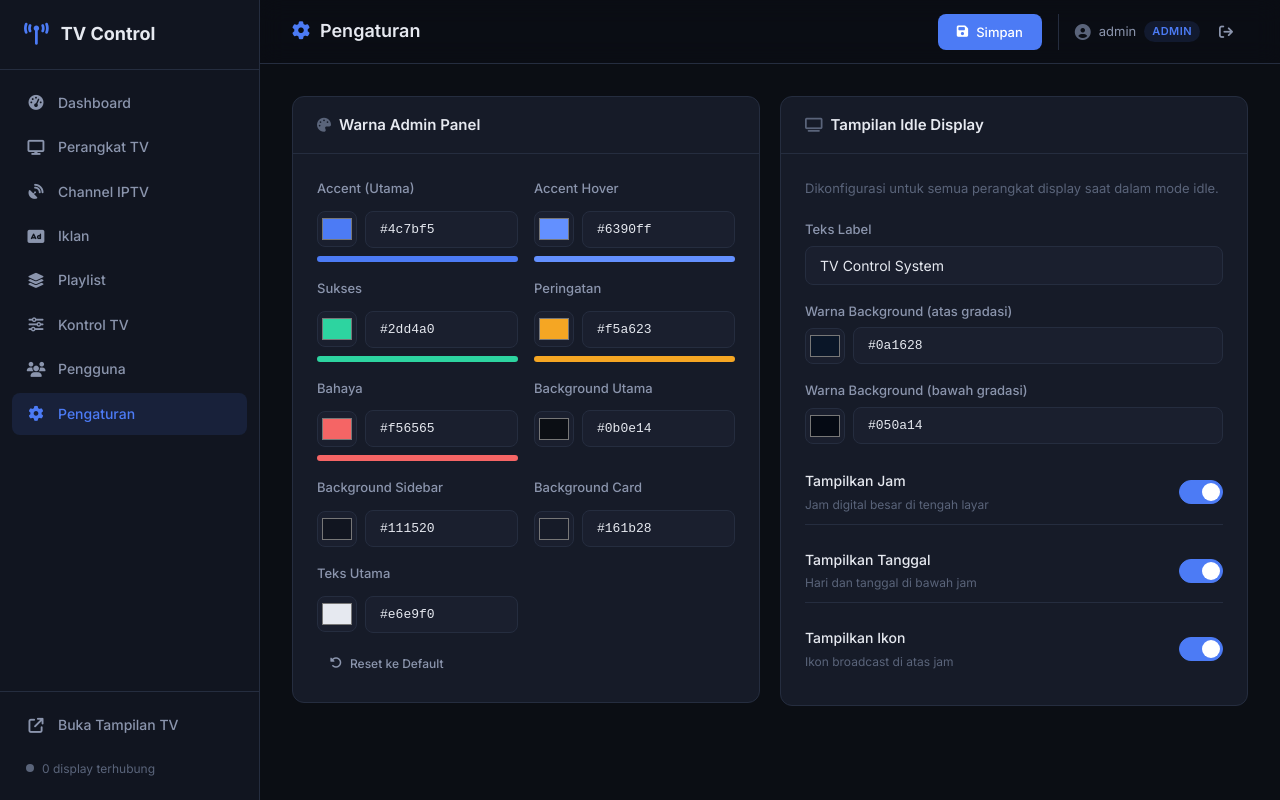
After one commit to nurfauziskandar/Television-Ads, a Flask app: page /admin/settings in a window 1280 px wide. The commit adds this page. Run offline with Flask 3, Linux system fonts and the light colour scheme; a user stored in the database is signed in; some libraries are stand-ins or nearby versions.

Commit message:
add custom color config, idle display config, fix gitignore
- AppConfig model: key-value store untuk konfigurasi aplikasi
- /admin/settings: color picker warna admin panel + konfigurasi idle display
- /api/config/css: CSS variables dinamis berdasarkan config tersimpan
- /api/config/display: konfigurasi idle untuk display client (tanpa auth)
- display.js: fetch dan apply idle config (background, label, visibility)
- .gitignore: fix *.db, tambah *.log, .DS_Store, logs/
- README: tambah seksi Login & Akun, Settings, API config reference

Co-Authored-By: Claude Sonnet 4.6 <noreply@anthropic.com>

```diff
--- a/app.py
+++ b/app.py
@@ -9,7 +9,7 @@ from flask_socketio import SocketIO, emit, join_room
 from werkzeug.utils import secure_filename
 from functools import wraps
 from flask import session
-from models import db, AdminUser, Channel, Ad, Playlist, PlaylistItem, Device, DeviceChannel, DevicePlaylist
+from models import db, AdminUser, Channel, Ad, Playlist, PlaylistItem, Device, DeviceChannel, DevicePlaylist, AppConfig, CONFIG_DEFAULTS
 from config import Config
 
 # Patch on socketserver.BaseServer.handle_error to silently ignore ENOTCONN (errno 57).
@@ -449,6 +449,88 @@ def api_delete_user(uid):
     db.session.delete(user)
     db.session.commit()
     return jsonify({'status': 'deleted'})
+
+
+# ---------------------------------------------------------------------------
+# Admin — Settings
+# ---------------------------------------------------------------------------
+
+def _hex_to_rgba(hex_color, alpha):
+    """Konversi hex color (#rrggbb) ke string rgba() dengan alpha tertentu."""
+    h = hex_color.lstrip('#')
+    if len(h) == 3:
+        h = ''.join(c * 2 for c in h)
+    try:
+        r, g, b = int(h[0:2], 16), int(h[2:4], 16), int(h[4:6], 16)
+        return f'rgba({r}, {g}, {b}, {alpha})'
+    except Exception:
+        return hex_color
+
+
+@app.route('/admin/settings')
+@admin_required
+def admin_settings():
+    config = {k: AppConfig.get(k, v) for k, v in CONFIG_DEFAULTS.items()}
+    return render_template('settings.html', page='settings', config=config)
+
+
+@app.route('/api/config', methods=['GET'])
+@admin_required
+def api_get_config():
+    return jsonify({k: AppConfig.get(k, v) for k, v in CONFIG_DEFAULTS.items()})
+
+
+@app.route('/api/config', methods=['POST'])
+@admin_required
+def api_update_config():
+    data = request.json or {}
+    for key, value in data.items():
+        if key in CONFIG_DEFAULTS:
+            AppConfig.set(key, str(value))
+    db.session.commit()
+    return jsonify({'status': 'ok'})
+
+
+@app.route('/api/config/css')
+def api_config_css():
+    """Endpoint CSS yang meng-override variabel warna admin panel."""
+    accent       = AppConfig.get('color_accent',       CONFIG_DEFAULTS['color_accent'])
+    accent_hover = AppConfig.get('color_accent_hover',  CONFIG_DEFAULTS['color_accent_hover'])
+    success      = AppConfig.get('color_success',       CONFIG_DEFAULTS['color_success'])
+    warning      = AppConfig.get('color_warning',       CONFIG_DEFAULTS['color_warning'])
+    danger       = AppConfig.get('color_danger',        CONFIG_DEFAULTS['color_danger'])
+    bg_primary   = AppConfig.get('color_bg_primary',    CONFIG_DEFAULTS['color_bg_primary'])
+    bg_secondary = AppConfig.get('color_bg_secondary',  CONFIG_DEFAULTS['color_bg_secondary'])
+    bg_card      = AppConfig.get('color_bg_card',       CONFIG_DEFAULTS['color_bg_card'])
+    text_primary = AppConfig.get('color_text_primary',  CONFIG_DEFAULTS['color_text_primary'])
+
+    css = f""":root {{
+  --accent:          {accent};
+  --accent-hover:    {accent_hover};
+  --accent-subtle:   {_hex_to_rgba(accent, 0.12)};
+  --success:         {success};
+  --success-subtle:  {_hex_to_rgba(success, 0.12)};
+  --warning:         {warning};
+  --warning-subtle:  {_hex_to_rgba(warning, 0.12)};
+  --danger:          {danger};
+  --danger-subtle:   {_hex_to_rgba(danger, 0.12)};
+  --bg-primary:      {bg_primary};
+  --bg-secondary:    {bg_secondary};
+  --bg-card:         {bg_card};
+  --text-primary:    {text_primary};
+}}"""
+    return Response(css, content_type='text/css',
+                    headers={'Cache-Control': 'no-cache'})
+
+
+@app.route('/api/config/display')
+def api_config_display():
+    """Konfigurasi idle display — tidak memerlukan auth (diakses display client)."""
+    return jsonify({
+        k: AppConfig.get(k, CONFIG_DEFAULTS[k])
+        for k in ('idle_show_clock', 'idle_show_date', 'idle_show_icon',
+                  'idle_label', 'idle_bg_from', 'idle_bg_to')
+    })
 
 
 # ---------------------------------------------------------------------------
@@ -1016,6 +1098,11 @@ def on_socket_error(e):
 
 with app.app_context():
     db.create_all()
+    # Seed config defaults jika belum ada
+    for k, v in CONFIG_DEFAULTS.items():
+        if not AppConfig.query.filter_by(key=k).first():
+            db.session.add(AppConfig(key=k, value=v))
+    db.session.commit()
     # Migrasi manual: tambah kolom 'role' ke tabel admin_user jika belum ada.
     # db.create_all() tidak mengubah tabel yang sudah ada, sehingga perlu ALTER TABLE.
     # Gunakan begin() agar DDL otomatis di-commit saat blok selesai.
--- a/static/css/admin.css
+++ b/static/css/admin.css
@@ -1752,6 +1752,91 @@ textarea.form-control { resize: vertical; min-height: 80px; }
     }
 }
 
+/* Settings page */
+.settings-grid {
+    display: grid;
+    grid-template-columns: 1fr 1fr;
+    gap: 20px;
+    align-items: start;
+}
+
+.color-grid {
+    display: grid;
+    grid-template-columns: 1fr 1fr;
+    gap: 16px;
+}
+
+.color-item {
+    display: flex;
+    flex-direction: column;
+    gap: 6px;
+}
+
+.color-input-wrap {
+    display: flex;
+    align-items: center;
+    gap: 8px;
+}
+
+.color-input-wrap input[type="color"] {
+    width: 40px;
+    height: 36px;
+    border: 1px solid var(--border);
+    border-radius: var(--radius);
+    background: var(--bg-input);
+    cursor: pointer;
+    padding: 2px;
+    flex-shrink: 0;
+}
+
+.color-hex {
+    flex: 1;
+    font-family: 'Courier New', monospace;
+    font-size: 13px;
+}
+
+.color-preview {
+    height: 6px;
+    border-radius: 3px;
+    margin-top: 2px;
+    transition: background 0.2s;
+}
+
+.settings-toggle-row {
+    display: flex;
+    align-items: center;
+    justify-content: space-between;
+    gap: 16px;
+    padding: 10px 0;
+    border-bottom: 1px solid var(--border);
+}
+
+.settings-toggle-row:last-child {
+    border-bottom: none;
+}
+
+.settings-toggle-label {
+    font-size: 14px;
+    font-weight: 500;
+    color: var(--text-primary);
+}
+
+.settings-toggle-desc {
+    font-size: 12px;
+    color: var(--text-muted);
+    margin-top: 2px;
+}
+
+.btn-sm {
+    padding: 6px 12px;
+    font-size: 12px;
+}
+
+@media (max-width: 900px) {
+    .settings-grid { grid-template-columns: 1fr; }
+    .color-grid { grid-template-columns: 1fr; }
+}
+
 /* Data table */
 .data-table {
     width: 100%;
--- a/templates/base.html
+++ b/templates/base.html
@@ -9,6 +9,7 @@
     <link href="https://fonts.googleapis.com/css2?family=Inter:wght@300;400;500;600;700&display=swap" rel="stylesheet">
     <link rel="stylesheet" href="https://cdnjs.cloudflare.com/ajax/libs/font-awesome/6.5.1/css/all.min.css">
     <link rel="stylesheet" href="{{ url_for('static', filename='css/admin.css') }}">
+    <link rel="stylesheet" href="/api/config/css">
     {% block head %}{% endblock %}
 </head>
 <body>
@@ -52,6 +53,10 @@
             <a href="/admin/users" class="nav-item {% if page == 'users' %}active{% endif %}">
                 <i class="fa-solid fa-users"></i>
                 <span>Pengguna</span>
+            </a>
+            <a href="/admin/settings" class="nav-item {% if page == 'settings' %}active{% endif %}">
+                <i class="fa-solid fa-gear"></i>
+                <span>Pengaturan</span>
             </a>
             {% endif %}
         </nav>
--- /dev/null
+++ b/templates/settings.html
@@ -0,0 +1,304 @@
+{% extends "base.html" %}
+
+{% block title %}Pengaturan - TV Control{% endblock %}
+
+{% block header %}
+<i class="fa-solid fa-gear"></i> Pengaturan
+{% endblock %}
+
+{% block actions %}
+<button class="btn btn-primary" onclick="saveSettings()">
+    <i class="fa-solid fa-floppy-disk"></i> Simpan
+</button>
+{% endblock %}
+
+{% block content %}
+<div class="settings-grid">
+
+    <!-- Warna Admin Panel -->
+    <div class="card">
+        <div class="card-header">
+            <h3><i class="fa-solid fa-palette"></i> Warna Admin Panel</h3>
+        </div>
+        <div class="card-body">
+            <div class="color-grid">
+
+                <div class="color-item">
+                    <label class="form-label">Accent (Utama)</label>
+                    <div class="color-input-wrap">
+                        <input type="color" id="color_accent" value="{{ config.color_accent }}"
+                               oninput="previewColor('accent', this.value)">
+                        <input type="text" class="form-control color-hex" id="color_accent_hex"
+                               value="{{ config.color_accent }}"
+                               oninput="syncHex('color_accent', this.value)">
+                    </div>
+                    <div class="color-preview" id="preview-accent"
+                         style="background:{{ config.color_accent }}"></div>
+                </div>
+
+                <div class="color-item">
+                    <label class="form-label">Accent Hover</label>
+                    <div class="color-input-wrap">
+                        <input type="color" id="color_accent_hover" value="{{ config.color_accent_hover }}"
+                               oninput="previewColor('accent-hover', this.value)">
+                        <input type="text" class="form-control color-hex" id="color_accent_hover_hex"
+                               value="{{ config.color_accent_hover }}"
+                               oninput="syncHex('color_accent_hover', this.value)">
+                    </div>
+                    <div class="color-preview" id="preview-accent-hover"
+                         style="background:{{ config.color_accent_hover }}"></div>
+                </div>
+
+                <div class="color-item">
+                    <label class="form-label">Sukses</label>
+                    <div class="color-input-wrap">
+                        <input type="color" id="color_success" value="{{ config.color_success }}"
+                               oninput="previewColor('success', this.value)">
+                        <input type="text" class="form-control color-hex" id="color_success_hex"
+                               value="{{ config.color_success }}"
+                               oninput="syncHex('color_success', this.value)">
+                    </div>
+                    <div class="color-preview" id="preview-success"
+                         style="background:{{ config.color_success }}"></div>
+                </div>
+
+                <div class="color-item">
+                    <label class="form-label">Peringatan</label>
+                    <div class="color-input-wrap">
+                        <input type="color" id="color_warning" value="{{ config.color_warning }}"
+                               oninput="previewColor('warning', this.value)">
+                        <input type="text" class="form-control color-hex" id="color_warning_hex"
+                               value="{{ config.color_warning }}"
+                               oninput="syncHex('color_warning', this.value)">
+                    </div>
+                    <div class="color-preview" id="preview-warning"
+                         style="background:{{ config.color_warning }}"></div>
+                </div>
+
+                <div class="color-item">
+                    <label class="form-label">Bahaya</label>
+                    <div class="color-input-wrap">
+                        <input type="color" id="color_danger" value="{{ config.color_danger }}"
+                               oninput="previewColor('danger', this.value)">
+                        <input type="text" class="form-control color-hex" id="color_danger_hex"
+                               value="{{ config.color_danger }}"
+                               oninput="syncHex('color_danger', this.value)">
+                    </div>
+                    <div class="color-preview" id="preview-danger"
+                         style="background:{{ config.color_danger }}"></div>
+                </div>
+
+                <div class="color-item">
+                    <label class="form-label">Background Utama</label>
+                    <div class="color-input-wrap">
+                        <input type="color" id="color_bg_primary" value="{{ config.color_bg_primary }}">
+                        <input type="text" class="form-control color-hex" id="color_bg_primary_hex"
+                               value="{{ config.color_bg_primary }}"
+                               oninput="syncHex('color_bg_primary', this.value)">
+                    </div>
+                </div>
+
+                <div class="color-item">
+                    <label class="form-label">Background Sidebar</label>
+                    <div class="color-input-wrap">
+                        <input type="color" id="color_bg_secondary" value="{{ config.color_bg_secondary }}">
+                        <input type="text" class="form-control color-hex" id="color_bg_secondary_hex"
+                               value="{{ config.color_bg_secondary }}"
+                               oninput="syncHex('color_bg_secondary', this.value)">
+                    </div>
+                </div>
+
+                <div class="color-item">
+                    <label class="form-label">Background Card</label>
+                    <div class="color-input-wrap">
+                        <input type="color" id="color_bg_card" value="{{ config.color_bg_card }}">
+                        <input type="text" class="form-control color-hex" id="color_bg_card_hex"
+                               value="{{ config.color_bg_card }}"
+                               oninput="syncHex('color_bg_card', this.value)">
+                    </div>
+                </div>
+
+                <div class="color-item">
+                    <label class="form-label">Teks Utama</label>
+                    <div class="color-input-wrap">
+                        <input type="color" id="color_text_primary" value="{{ config.color_text_primary }}">
+                        <input type="text" class="form-control color-hex" id="color_text_primary_hex"
+                               value="{{ config.color_text_primary }}"
+                               oninput="syncHex('color_text_primary', this.value)">
+                    </div>
+                </div>
+
+            </div>
+            <div style="margin-top:16px">
+                <button class="btn btn-ghost btn-sm" onclick="resetColors()">
+                    <i class="fa-solid fa-rotate-left"></i> Reset ke Default
+                </button>
+            </div>
+        </div>
+    </div>
+
+    <!-- Konfigurasi Idle Display -->
+    <div class="card">
+        <div class="card-header">
+            <h3><i class="fa-solid fa-tv"></i> Tampilan Idle Display</h3>
+        </div>
+        <div class="card-body">
+            <p style="color:var(--text-muted);font-size:13px;margin-bottom:20px">
+                Dikonfigurasi untuk semua perangkat display saat dalam mode idle.
+            </p>
+
+            <div class="form-group">
+                <label class="form-label">Teks Label</label>
+                <input type="text" class="form-control" id="idle_label"
+                       value="{{ config.idle_label }}" placeholder="TV Control System">
+            </div>
+
+            <div class="form-group">
+                <label class="form-label">Warna Background (atas gradasi)</label>
+                <div class="color-input-wrap">
+                    <input type="color" id="idle_bg_from" value="{{ config.idle_bg_from }}">
+                    <input type="text" class="form-control color-hex" id="idle_bg_from_hex"
+                           value="{{ config.idle_bg_from }}"
+                           oninput="syncHex('idle_bg_from', this.value)">
+                </div>
+            </div>
+
+            <div class="form-group">
+                <label class="form-label">Warna Background (bawah gradasi)</label>
+                <div class="color-input-wrap">
+                    <input type="color" id="idle_bg_to" value="{{ config.idle_bg_to }}">
+                    <input type="text" class="form-control color-hex" id="idle_bg_to_hex"
+                           value="{{ config.idle_bg_to }}"
+                           oninput="syncHex('idle_bg_to', this.value)">
+                </div>
+            </div>
+
+            <div style="display:flex;flex-direction:column;gap:14px;margin-top:8px">
+
+                <div class="settings-toggle-row">
+                    <div>
+                        <div class="settings-toggle-label">Tampilkan Jam</div>
+                        <div class="settings-toggle-desc">Jam digital besar di tengah layar</div>
+                    </div>
+                    <label class="toggle">
+                        <input type="checkbox" id="idle_show_clock"
+                               {% if config.idle_show_clock == 'true' %}checked{% endif %}>
+                        <span class="toggle-slider"></span>
+                    </label>
+                </div>
+
+                <div class="settings-toggle-row">
+                    <div>
+                        <div class="settings-toggle-label">Tampilkan Tanggal</div>
+                        <div class="settings-toggle-desc">Hari dan tanggal di bawah jam</div>
+                    </div>
+                    <label class="toggle">
+                        <input type="checkbox" id="idle_show_date"
+                               {% if config.idle_show_date == 'true' %}checked{% endif %}>
+                        <span class="toggle-slider"></span>
+                    </label>
+                </div>
+
+                <div class="settings-toggle-row">
+                    <div>
+                        <div class="settings-toggle-label">Tampilkan Ikon</div>
+                        <div class="settings-toggle-desc">Ikon broadcast di atas jam</div>
+                    </div>
+                    <label class="toggle">
+                        <input type="checkbox" id="idle_show_icon"
+                               {% if config.idle_show_icon == 'true' %}checked{% endif %}>
+                        <span class="toggle-slider"></span>
+                    </label>
+                </div>
+
+            </div>
+        </div>
+    </div>
+
+</div>
+{% endblock %}
+
+{% block scripts %}
+<script>
+const COLOR_DEFAULTS = {
+    color_accent:       '#4c7bf5',
+    color_accent_hover: '#6390ff',
+    color_success:      '#2dd4a0',
+    color_warning:      '#f5a623',
+    color_danger:       '#f56565',
+    color_bg_primary:   '#0b0e14',
+    color_bg_secondary: '#111520',
+    color_bg_card:      '#161b28',
+    color_text_primary: '#e6e9f0',
+};
+
+function previewColor(varName, value) {
+    document.documentElement.style.setProperty('--' + varName, value);
+    const preview = document.getElementById('preview-' + varName);
+    if (preview) preview.style.background = value;
+    const hexInput = document.getElementById(varName.replace(/-/g, '_') + '_hex');
+    if (hexInput) hexInput.value = value;
+}
+
+function syncHex(id, value) {
+    if (/^#[0-9a-fA-F]{6}$/.test(value)) {
+        const picker = document.getElementById(id);
+        if (picker) picker.value = value;
+    }
+}
+
+function resetColors() {
+    Object.entries(COLOR_DEFAULTS).forEach(([key, val]) => {
+        const picker = document.getElementById(key);
+        const hex = document.getElementById(key + '_hex');
+        if (picker) picker.value = val;
+        if (hex) hex.value = val;
+        const varName = key.replace('color_', '').replace(/_/g, '-');
+        document.documentElement.style.setProperty('--' + varName, val);
+        const preview = document.getElementById('preview-' + varName);
+        if (preview) preview.style.background = val;
+    });
+    showToast('Warna direset ke default', 'success');
+}
+
+async function saveSettings() {
+    const payload = {};
+
+    // Warna
+    ['color_accent','color_accent_hover','color_success','color_warning','color_danger',
+     'color_bg_primary','color_bg_secondary','color_bg_card','color_text_primary'].forEach(key => {
+        const el = document.getElementById(key);
+        if (el) payload[key] = el.value;
+    });
+
+    // Idle display
+    payload.idle_label      = document.getElementById('idle_label').value.trim() || 'TV Control System';
+    payload.idle_bg_from    = document.getElementById('idle_bg_from').value;
+    payload.idle_bg_to      = document.getElementById('idle_bg_to').value;
+    payload.idle_show_clock = document.getElementById('idle_show_clock').checked ? 'true' : 'false';
+    payload.idle_show_date  = document.getElementById('idle_show_date').checked ? 'true' : 'false';
+    payload.idle_show_icon  = document.getElementById('idle_show_icon').checked ? 'true' : 'false';
+
+    try {
+        const resp = await fetch('/api/config', {
+            method: 'POST',
+            headers: { 'Content-Type': 'application/json' },
+            body: JSON.stringify(payload),
+        });
+        if (!resp.ok) throw new Error('Gagal menyimpan');
+        showToast('Pengaturan tersimpan. Muat ulang halaman untuk melihat perubahan warna.', 'success');
+    } catch (e) {
+        showToast(e.message, 'error');
+    }
+}
+
+// Live preview dari color picker saat halaman dimuat
+document.querySelectorAll('input[type="color"]').forEach(picker => {
+    picker.addEventListener('input', function() {
+        const hexId = this.id + '_hex';
+        const hexEl = document.getElementById(hexId);
+        if (hexEl) hexEl.value = this.value;
+    });
+});
+</script>
+{% endblock %}
```
Also changed, not shown: models.py (+41 -0 lines), static/js/display.js (+28 -0 lines), README.md, 1 other file.
